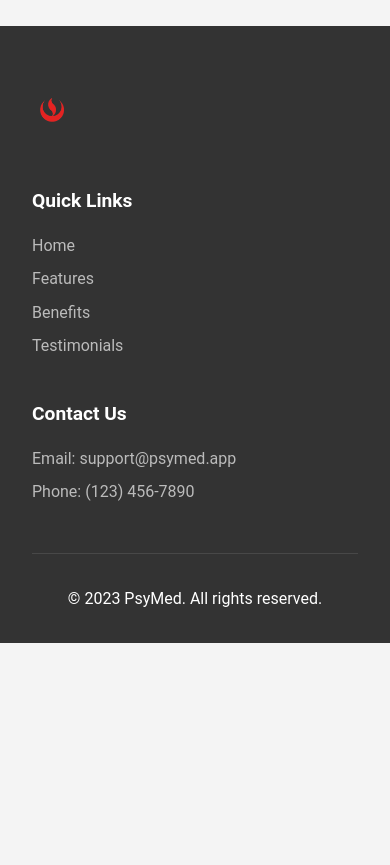
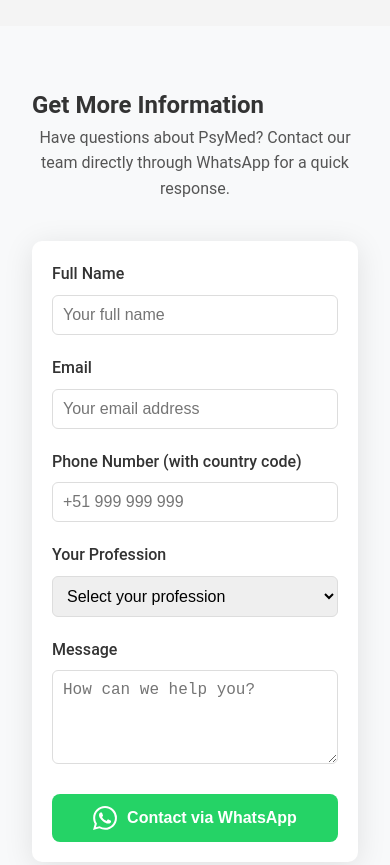
Before and after one commit to 1ASI0729-2510-4317-G2-OpenGG/Landing-Page, a plain HTML site: page index.html in a window 390 px wide. Shown: the part 9040-9905 px from the top of the page. Before the commit the page ends 9683 px from the top, so only its background shows below. Drawn offline with Linux system fonts and the light colour scheme; a script that the page names is missing.

Commit message:
feat: add contact section details

```diff
--- a/css/main.css
+++ b/css/main.css
@@ -775,3 +775,129 @@ button:hover::before {
     max-width: 100%;
   }
 }
+
+/* WhatsApp Contact Form */
+.contact-section {
+  background-color: #f8f9fa;
+  padding: 80px 0;
+}
+
+.contact-intro {
+  text-align: center;
+  max-width: 600px;
+  margin: 0 auto 40px;
+  color: #555;
+  font-size: 18px;
+  line-height: 1.6;
+}
+
+.contact-form-container {
+  max-width: 600px;
+  margin: 0 auto 40px;
+  background: white;
+  border-radius: 10px;
+  box-shadow: 0 5px 30px rgba(0, 0, 0, 0.1);
+  padding: 30px;
+}
+
+.contact-form {
+  display: flex;
+  flex-direction: column;
+  gap: 20px;
+}
+
+.form-group {
+  display: flex;
+  flex-direction: column;
+}
+
+.form-group label {
+  font-weight: 500;
+  margin-bottom: 8px;
+  color: #333;
+}
+
+.form-group input,
+.form-group select,
+.form-group textarea {
+  padding: 12px 15px;
+  border: 1px solid #ddd;
+  border-radius: 6px;
+  font-size: 16px;
+  transition: border-color 0.3s, box-shadow 0.3s;
+}
+
+.form-group input:focus,
+.form-group select:focus,
+.form-group textarea:focus {
+  outline: none;
+  border-color: skyblue;
+  box-shadow: 0 0 0 3px rgba(135, 206, 235, 0.2);
+}
+
+.whatsapp-btn {
+  display: flex;
+  align-items: center;
+  justify-content: center;
+  gap: 10px;
+  background-color: #25D366;
+  color: white;
+  font-weight: 600;
+  font-size: 16px;
+  padding: 14px 20px;
+  border: none;
+  border-radius: 8px;
+  cursor: pointer;
+  transition: background-color 0.3s ease;
+  margin-top: 10px;
+  width: 100%;
+}
+
+.whatsapp-btn:hover {
+  background-color: #128C7E;
+}
+
+.whatsapp-icon {
+  display: flex;
+  align-items: center;
+}
+
+.contact-info {
+  text-align: center;
+  color: #555;
+  line-height: 1.8;
+}
+
+.contact-info p {
+  margin-bottom: 8px;
+}
+
+.contact-info strong {
+  color: #333;
+}
+
+@media (max-width: 768px) {
+  .contact-form-container {
+    padding: 20px;
+  }
+
+  .form-group input,
+  .form-group select,
+  .form-group textarea {
+    padding: 10px;
+  }
+
+  .whatsapp-btn {
+    padding: 12px 16px;
+  }
+}
+
+@media (max-width: 480px) {
+  .contact-section {
+    padding: 60px 0;
+  }
+
+  .contact-intro {
+    font-size: 16px;
+  }
+}
--- a/index.html
+++ b/index.html
@@ -275,12 +275,66 @@
         </div>
     </section>
 
+    <!-- WhatsApp Contact Form Section -->
+    <section id="contact" class="section contact-section">
+        <div class="container">
+            <h2>Get More Information</h2>
+            <p class="contact-intro">Have questions about PsyMed? Contact our team directly through WhatsApp for a quick response.</p>
+
+            <div class="contact-form-container">
+                <form id="whatsapp-form" class="contact-form">
+                    <div class="form-group">
+                        <label for="name">Full Name</label>
+                        <input type="text" id="name" name="name" placeholder="Your full name" required>
+                    </div>
+
+                    <div class="form-group">
+                        <label for="email">Email</label>
+                        <input type="email" id="email" name="email" placeholder="Your email address" required>
+                    </div>
+
+                    <div class="form-group">
+                        <label for="phone">Phone Number (with country code)</label>
+                        <input type="tel" id="phone" name="phone" placeholder="+51 999 999 999" required>
+                    </div>
+
+                    <div class="form-group">
+                        <label for="profession">Your Profession</label>
+                        <select id="profession" name="profession" required>
+                            <option value="" disabled selected>Select your profession</option>
+                            <option value="Psychiatrist">Psychiatrist</option>
+                            <option value="Psychologist">Psychologist</option>
+                            <option value="Therapist">Therapist</option>
+                            <option value="Clinic Director">Clinic Director</option>
+                            <option value="Other">Other</option>
+                        </select>
+                    </div>
+
+                    <div class="form-group">
+                        <label for="message">Message</label>
+                        <textarea id="message" name="message" placeholder="How can we help you?" rows="4" required></textarea>
+                    </div>
+
+                    <button type="submit" class="whatsapp-btn">
+                        <span class="whatsapp-icon">
+                            <svg viewBox="0 0 24 24" width="24" height="24">
+                                <path fill="currentColor" d="M17.472 14.382c-.297-.149-1.758-.867-2.03-.967-.273-.099-.471-.148-.67.15-.197.297-.767.966-.94 1.164-.173.199-.347.223-.644.075-.297-.15-1.255-.463-2.39-1.475-.883-.788-1.48-1.761-1.653-2.059-.173-.297-.018-.458.13-.606.134-.133.298-.347.446-.52.149-.174.198-.298.298-.497.099-.198.05-.371-.025-.52-.075-.149-.669-1.612-.916-2.207-.242-.579-.487-.5-.669-.51-.173-.008-.371-.01-.57-.01-.198 0-.52.074-.792.372-.272.297-1.04 1.016-1.04 2.479 0 1.462 1.065 2.875 1.213 3.074.149.198 2.096 3.2 5.077 4.487.709.306 1.262.489 1.694.625.712.227 1.36.195 1.871.118.571-.085 1.758-.719 2.006-1.413.248-.694.248-1.289.173-1.413-.074-.124-.272-.198-.57-.347m-5.421 7.403h-.004a9.87 9.87 0 01-5.031-1.378l-.361-.214-3.741.982.998-3.648-.235-.374a9.86 9.86 0 01-1.51-5.26c.001-5.45 4.436-9.884 9.888-9.884 2.64 0 5.122 1.03 6.988 2.898a9.825 9.825 0 012.893 6.994c-.003 5.45-4.437 9.884-9.885 9.884m8.413-18.297A11.815 11.815 0 0012.05 0C5.495 0 .16 5.335.157 11.892c0 2.096.547 4.142 1.588 5.945L.057 24l6.305-1.654a11.882 11.882 0 005.683 1.448h.005c6.554 0 11.89-5.335 11.893-11.893a11.821 11.821 0 00-3.48-8.413z"/>
+                            </svg>
+                        </span>
+                        Contact via WhatsApp
+                    </button>
+                </form>
+            </div>
+
+        </div>
+    </section>
+
     <!-- Footer -->
     <footer class="footer">
         <div class="container">
             <div class="footer-content">
                 <div class="footer-logo">
-                    <img src="assets/LogoUPC.png" alt="Logo">
+                    <img src="assets/LogoUPC.png" alt="UPC Logo">
                 </div>
                 <div class="footer-links">
                     <h4>Quick Links</h4>
@@ -289,6 +343,7 @@
                         <li><a href="#proyecto">Features</a></li>
                         <li><a href="#benefit">Benefits</a></li>
                         <li><a href="#testimonials">Testimonials</a></li>
+                        <li><a href="#contact">Contact Us</a></li>
                     </ul>
                 </div>
                 <div class="footer-contact">
--- /dev/null
+++ b/js/main.js
@@ -0,0 +1,56 @@
+// WhatsApp Contact Form Handling
+document.addEventListener('DOMContentLoaded', function() {
+    const whatsappForm = document.getElementById('whatsapp-form');
+
+    if (whatsappForm) {
+        whatsappForm.addEventListener('submit', function(e) {
+            e.preventDefault();
+
+            // Get form values
+            const name = document.getElementById('name').value.trim();
+            const email = document.getElementById('email').value.trim();
+            const phone = document.getElementById('phone').value.trim();
+            const profession = document.getElementById('profession').value;
+            const message = document.getElementById('message').value.trim();
+
+            // Validate form
+            if (!name || !email || !phone || !profession || !message) {
+                alert('Please fill in all fields');
+                return;
+            }
+
+            // Construct WhatsApp message
+            const whatsappNumber = '+11234567890'; // Replace with your actual WhatsApp number
+            const text = `*New Contact from PsyMed Website*%0A%0A*Name:* ${name}%0A*Email:* ${email}%0A*Phone:* ${phone}%0A*Profession:* ${profession}%0A%0A*Message:*%0A${message}`;
+
+            // Create WhatsApp URL
+            const whatsappUrl = `https://wa.me/${whatsappNumber}?text=${text}`;
+
+            // Open WhatsApp in a new tab
+            window.open(whatsappUrl, '_blank');
+
+            // Optional: Reset form after submission
+            whatsappForm.reset();
+        });
+    }
+
+    // Adding functionality to hero buttons
+    const heroButtons = document.querySelectorAll('.button-group button');
+
+    heroButtons.forEach(button => {
+        button.addEventListener('click', function() {
+            const sectionId = this.getAttribute('data-section');
+            const targetSection = document.getElementById(sectionId);
+
+            if (targetSection) {
+                targetSection.scrollIntoView({ behavior: 'smooth' });
+            } else if (sectionId === 'contact-section') {
+                // If contact section is clicked but there's no specific contact-section ID
+                const contactSection = document.getElementById('contact');
+                if (contactSection) {
+                    contactSection.scrollIntoView({ behavior: 'smooth' });
+                }
+            }
+        });
+    });
+});
```
